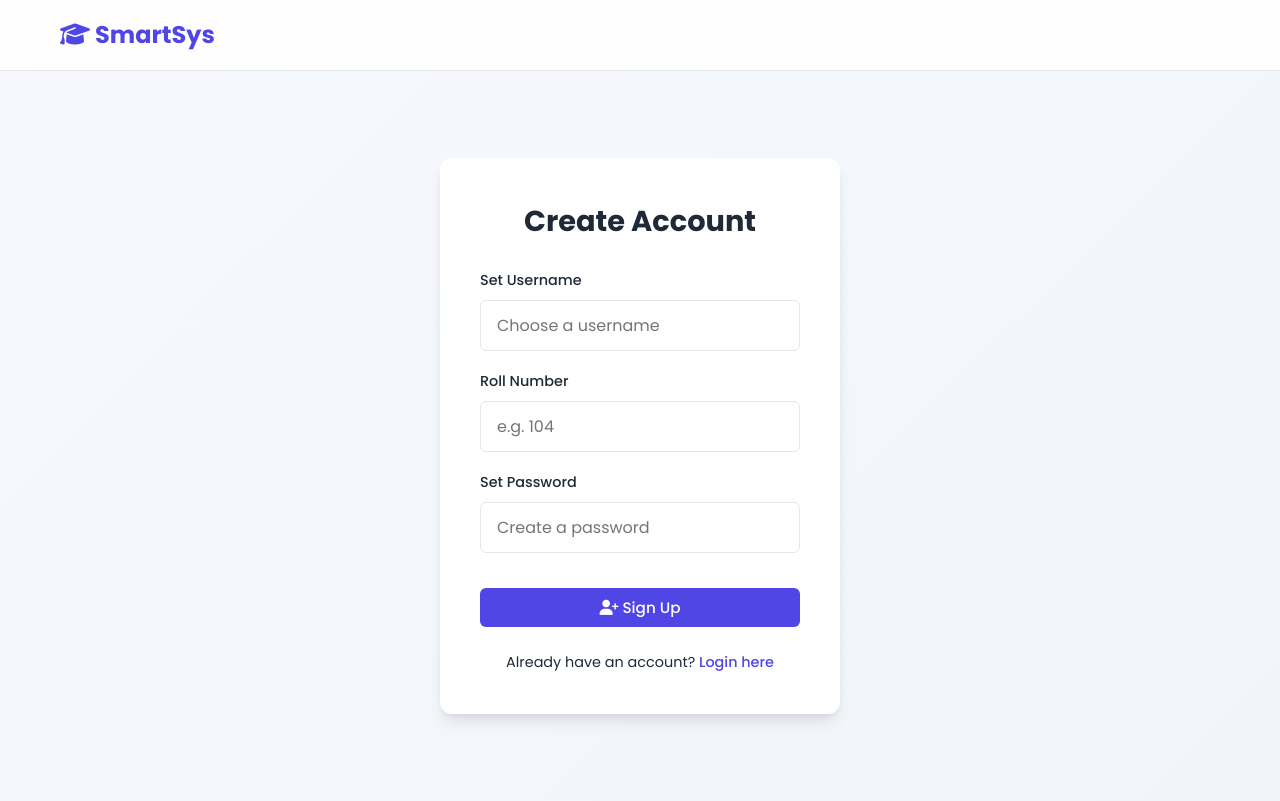
After one commit to kriishtyagee-create/CP-Project, a Flask app: page /signup in a window 1280 px wide. The commit adds this page. Run offline with Flask 3, Linux system fonts and the light colour scheme.

Commit message:
feat: implement user registration functionality with new signup page and API endpoint

```diff
--- a/app.py
+++ b/app.py
@@ -101,6 +101,10 @@ def home():
 def login_page():
     return render_template('login.html')
 
+@app.route('/signup')
+def signup_page():
+    return render_template('signup.html')
+
 @app.route('/dashboard')
 def dashboard_page():
     return render_template('dashboard.html')
@@ -164,6 +168,32 @@ def login():
         })
 
     return jsonify({'message': 'Wrong password'}), 401
+
+@app.route('/api/signup', methods=['POST'])
+def signup():
+    data = request.get_json()
+    if not data or not data.get('username') or not data.get('password') or not data.get('roll_number'):
+        return jsonify({'message': 'Missing data fields'}), 400
+
+    username = data.get('username')
+
+    if User.query.filter_by(username=username).first():
+        return jsonify({'message': 'User already exists'}), 400
+
+    roll_number = data.get('roll_number')
+
+    hashed_pw = generate_password_hash(data.get('password'), method='pbkdf2:sha256')
+    new_user = User(
+        username=username,
+        password_hash=hashed_pw,
+        role='student',
+        roll_number=roll_number
+    )
+
+    db.session.add(new_user)
+    db.session.commit()
+
+    return jsonify({'message': 'Student created successfully!'}), 201
 
 @app.route('/api/attendance', methods=['GET'])
 @token_required
@@ -458,13 +488,13 @@ def init_db():
 
         # Add a student user for dummy testing. Password: student123
         hashed_pw_student = generate_password_hash('student123', method='pbkdf2:sha256')
-        student1 = User(username='alice', password_hash=hashed_pw_student, role='student', roll_number="101")
+        student1 = User(username='student', password_hash=hashed_pw_student, role='student', roll_number="101")
         student2 = User(username='bob', password_hash=hashed_pw_student, role='student', roll_number="102")
         db.session.add_all([student1, student2])
 
         # Add some dummy attendance data for demonstration
         dummy_records = [
-            Attendance(student_name="Alice Smith", roll_number="101", status="Present", date=str(datetime.date.today())),
+            Attendance(student_name="Student User", roll_number="101", status="Present", date=str(datetime.date.today())),
             Attendance(student_name="Bob Jones", roll_number="102", status="Absent", date=str(datetime.date.today() - datetime.timedelta(days=1))),
             Attendance(student_name="Charlie Brown", roll_number="103", status="Present", date=str(datetime.date.today()))
         ]
--- a/static/js/app.js
+++ b/static/js/app.js
@@ -38,6 +38,32 @@ async function login(event) {
             }, 1000);
         } else {
             showToast(data.message || 'Login failed');
+        }
+    } catch (error) {
+        showToast('Error connecting to server');
+        console.error(error);
+    }
+}
+
+async function signup(event) {
+    event.preventDefault();
+    const username = document.getElementById('signup-username').value;
+    const roll_number = document.getElementById('signup-roll').value;
+    const password = document.getElementById('signup-password').value;
+
+    try {
+        const response = await fetch(`${API_URL}/signup`, {
+            method: 'POST',
+            headers: {'Content-Type': 'application/json'},
+            body: JSON.stringify({username, password, roll_number})
+        });
+        const data = await response.json();
+
+        if (response.ok) {
+            showToast('Account created! Please login.');
+            setTimeout(() => { window.location.href = '/login'; }, 1500);
+        } else {
+            showToast(data.message || 'Signup failed');
         }
     } catch (error) {
         showToast('Error connecting to server');
@@ -219,6 +245,9 @@ document.addEventListener('DOMContentLoaded', () => {
     const loginForm = document.getElementById('login-form');
     if (loginForm) loginForm.addEventListener('submit', login);
 
+    const signupForm = document.getElementById('signup-form');
+    if (signupForm) signupForm.addEventListener('submit', signup);
+
     const markForm = document.getElementById('mark-form');
     if (markForm) markForm.addEventListener('submit', markAttendance);
 
--- a/templates/login.html
+++ b/templates/login.html
@@ -39,8 +39,11 @@
                 <button type="submit" class="btn btn-primary" style="width: 100%; margin-top: 1rem;"><i class="fa-solid fa-right-to-bracket"></i> Login</button>
             </form>
             <p style="text-align: center; margin-top: 1.5rem; font-size: 0.85rem; color: var(--text-muted);">
-                Student Mock: <b>alice</b> / <b>student123</b><br>
+                Student Mock: <b>student</b> / <b>student123</b><br>
                 Admin Mock: <b>admin</b> / <b>admin123</b>
+            </p>
+            <p style="margin-top: 1.5rem; text-align: center; font-size: 0.9rem;">
+                Don't have an account? <a href="/signup" style="color: var(--primary-color); text-decoration: none; font-weight: 500;">Sign up here</a>
             </p>
         </div>
     </div>
--- /dev/null
+++ b/templates/signup.html
@@ -0,0 +1,43 @@
+<!DOCTYPE html>
+<html lang="en">
+<head>
+    <meta charset="UTF-8">
+    <meta name="viewport" content="width=device-width, initial-scale=1.0">
+    <title>Sign Up | Smart Attendance System</title>
+    <link rel="stylesheet" href="{{ url_for('static', filename='css/style.css') }}">
+    <link rel="stylesheet" href="https://cdnjs.cloudflare.com/ajax/libs/font-awesome/6.4.0/css/all.min.css">
+</head>
+<body>
+    <nav>
+        <div class="container nav-container">
+            <a href="/" class="logo"><i class="fa-solid fa-graduation-cap"></i> SmartSys</a>
+        </div>
+    </nav>
+
+    <div class="auth-wrapper animated">
+        <div class="auth-card">
+            <h2 class="auth-title">Create Account</h2>
+            <form id="signup-form">
+                <div class="form-group">
+                    <label for="username">Set Username</label>
+                    <input type="text" id="signup-username" class="form-control" required placeholder="Choose a username">
+                </div>
+                 <div class="form-group">
+                    <label for="roll">Roll Number</label>
+                    <input type="text" id="signup-roll" class="form-control" required placeholder="e.g. 104">
+                </div>
+                <div class="form-group">
+                    <label for="password">Set Password</label>
+                    <input type="password" id="signup-password" class="form-control" required placeholder="Create a password">
+                </div>
+                <button type="submit" class="btn btn-primary" style="width: 100%; margin-top: 1rem;"><i class="fa-solid fa-user-plus"></i> Sign Up</button>
+            </form>
+            <p style="margin-top: 1.5rem; text-align: center; font-size: 0.9rem;">
+                Already have an account? <a href="/login" style="color: var(--primary-color); text-decoration: none; font-weight: 500;">Login here</a>
+            </p>
+        </div>
+    </div>
+
+    <script src="{{ url_for('static', filename='js/app.js') }}"></script>
+</body>
+</html>
```
Also changed, not shown: instance/attendance.db, static/known_faces/Krish Tyagi_4022_0.jpg, static/known_faces/Krish Tyagi_4022_1.jpg, static/known_faces/Krish Tyagi_4022_2.jpg, static/known_faces/Krish Tyagi_4022_3.jpg, static/known_faces/Krish Tyagi_4022_4.jpg.
